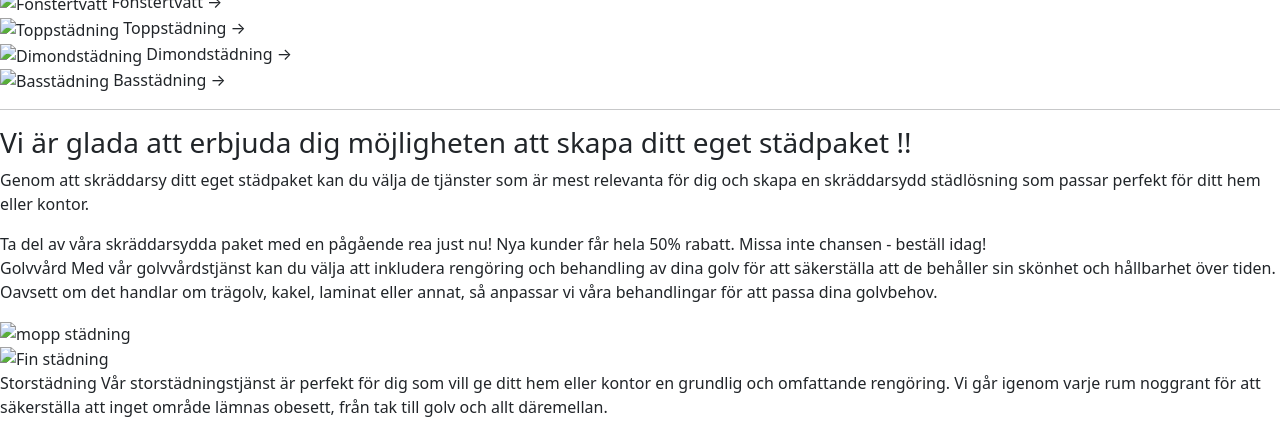
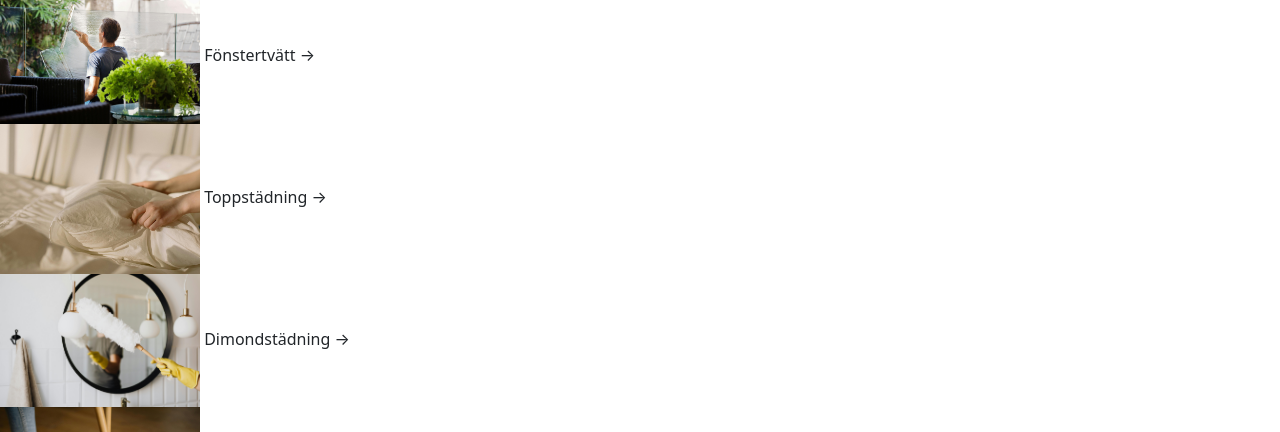
Before and after one commit to dilanmahmod/RYMDEN, a plain HTML site: page index.html in a window 1280 px wide. Shown: the part 256-688 px from the top of the page. Drawn offline with nearby package versions, Linux system fonts and the light colour scheme; the site is published under a folder, as on GitHub Pages, so addresses that start at the root find nothing.

Commit message:
bilder länk fix

```diff
--- a/index.html
+++ b/index.html
@@ -47,14 +47,14 @@
       <h2>Utforska vårt mångfacetterade utbud av städ-paket:</h2>
       <div class="paket">
         <div class="row">
-          <div class="1"><img src="/RYMDEN/bilder/man_städ.jpg" width="200px"  alt="Fönstertvätt"> Fönstertvätt &rarr;</div>
-          <div class="2"><img src="/RYMDEN/bilder/lakan_städ.jpg" width="200px"  alt="Toppstädning"> Toppstädning &rarr;</div>
+          <div class="1"><img src="bilder/man_städ.jpg" width="200px"  alt="Fönstertvätt"> Fönstertvätt &rarr;</div>
+          <div class="2"><img src="bilder/lakan_städ.jpg" width="200px"  alt="Toppstädning"> Toppstädning &rarr;</div>
 
           <!-- Force next columns to break to new line -->
           <div class="w-100"></div>
 
-          <div class="3"><img src="/RYMDEN/bilder/spegel_städ.jpg" width="200px"  alt="Dimondstädning"> Dimondstädning &rarr;</div>
-          <div class="4"><img src="/RYMDEN/bilder/bas_städ.jpg" width="200px"  alt="Basstädning"> Basstädning &rarr;</div>
+          <div class="3"><img src="bilder/spegel_städ.jpg" width="200px"  alt="Dimondstädning"> Dimondstädning &rarr;</div>
+          <div class="4"><img src="bilder/bas_städ.jpg" width="200px"  alt="Basstädning"> Basstädning &rarr;</div>
         </div>
       </div>
     </section>
@@ -80,11 +80,11 @@
         Oavsett om det handlar om trägolv, kakel, laminat eller annat,
         så anpassar vi våra behandlingar för att passa dina golvbehov.
       </p>
-      <img src="/RYMDEN/bilder/mopp_städ.jpg" alt="mopp städning" width="200px">
+      <img src="bilder/mopp_städ.jpg" alt="mopp städning" width="200px">
     </section>
 
     <section class="section4">
-      <img src="/RYMDEN/bilder/fancy_städ.jpg" alt="Fin städning" width="200px">
+      <img src="bilder/fancy_städ.jpg" alt="Fin städning" width="200px">
       <p>
         Storstädning
         Vår storstädningstjänst är perfekt för dig som vill ge ditt hem eller
```
